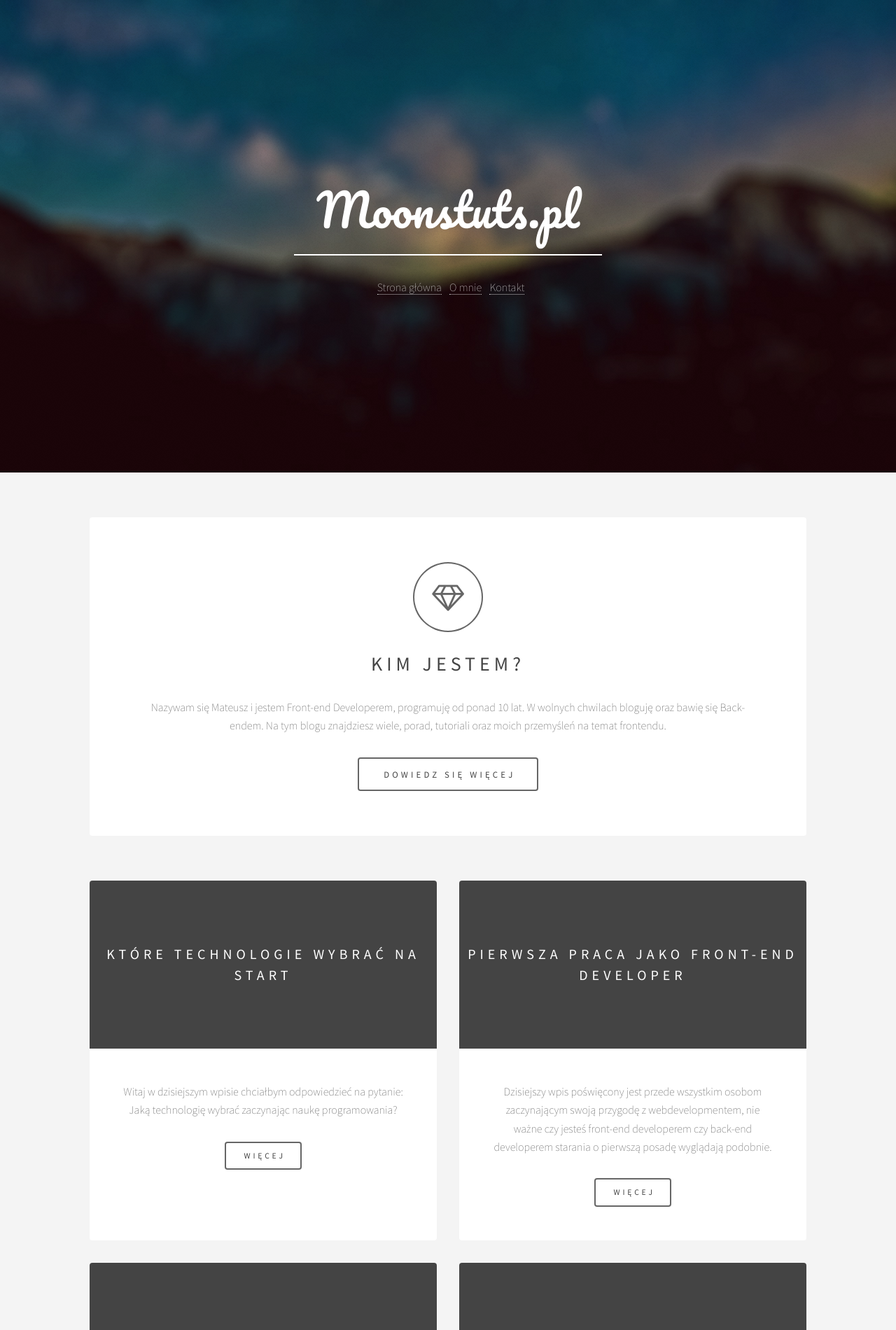
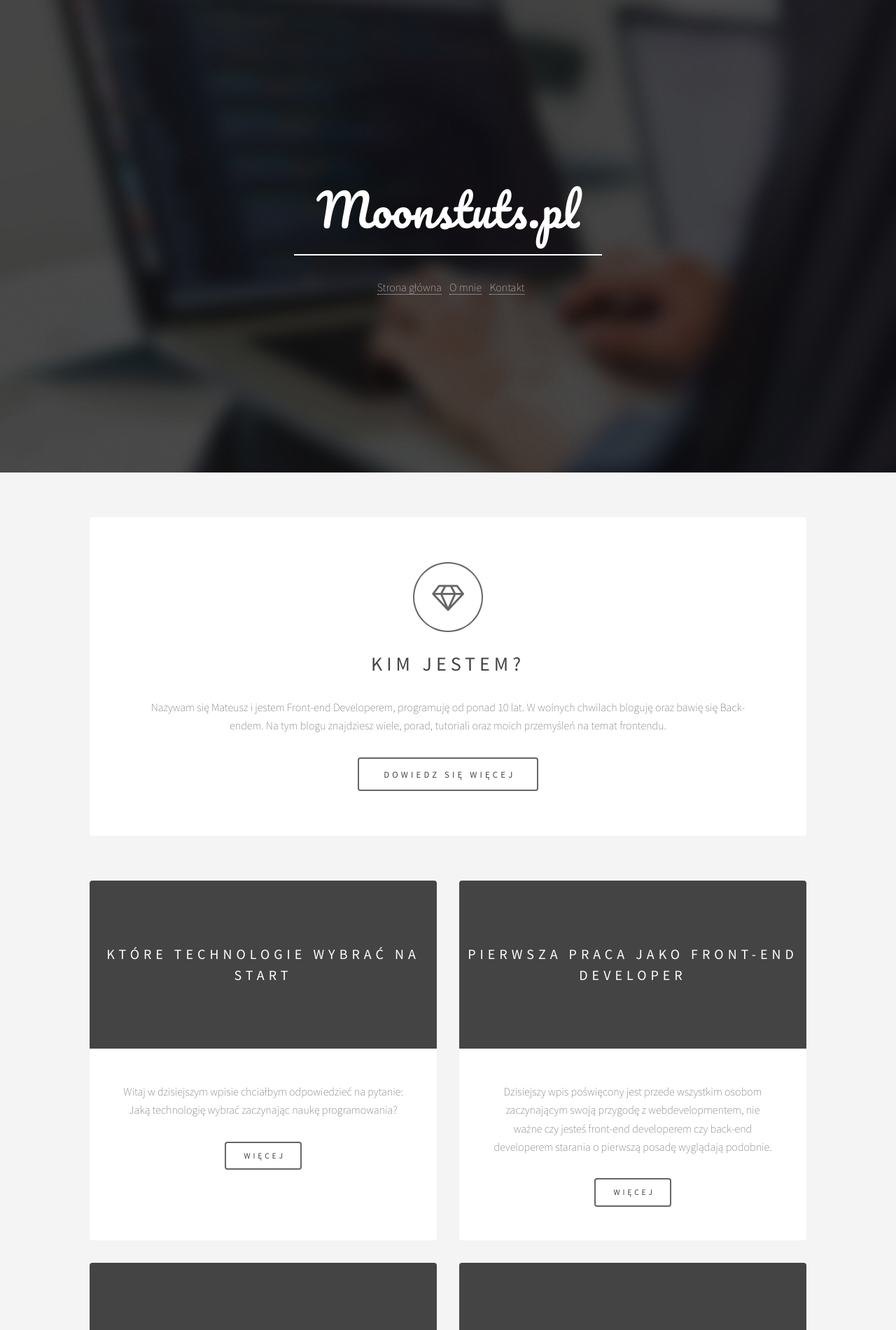
Before and after one commit to IamMattco/tutsmoon, a Jekyll site: the page built from index.html, in a window 1280 px wide. Shown: the top 1900 px of the page at 70% size. Built offline with Jekyll 4.4.1, drawn with Linux system fonts in a browser that asks for light colours; the list of posts is cut into pages by our own code.

```diff
--- a/Gemfile
+++ b/Gemfile
@@ -9,6 +9,7 @@ source "https://rubygems.org"
 # This will help ensure the proper Jekyll version is running.
 # Happy Jekylling!
 gem "jekyll", "~> 3.8.1"
+gem "jekyll-paginate"
 
 # This is the default theme for new Jekyll sites. You may change this to anything you like.
 gem "minima", "~> 2.0"
--- a/_config.yml
+++ b/_config.yml
@@ -21,12 +21,13 @@ baseurl: "" # the subpath of your site, e.g. /blog
 url: "https://iammattco.github.io" # the base hostname & protocol for your site, e.g. http://example.com
 twitter_username: jekyllrb
 github_username:  jekyll
-
+paginate: 6
 # Build settings
 markdown: kramdown
 theme: minima
 plugins:
   - jekyll-feed
+  - jekyll-paginate
 
 # Exclude from processing.
 # The following items will not be processed, by default. Create a custom list
--- a/_layouts/home.html
+++ b/_layouts/home.html
@@ -13,7 +13,7 @@ layout: default
   </section>
 
   <section class="main items">
-    {%- for post in site.posts -%}
+    {%- for post in paginator.posts -%}
       <article class="item">
         <header>
           <!-- <a href="{{ post.url | relative_url }}" style="background-image: url('{{ post.thumbnail }}');"></a> -->
@@ -26,3 +26,20 @@ layout: default
       </article>
     {%- endfor -%}
   </section>
+
+  <ul class="pagination">
+    <li class="left">
+      {% if paginator.previous_page %}
+        <a href="{{ paginator.previous_page_path }}" class="button">Poprzednia</a>
+      {% else %}
+        <a href="" class="button">Poprzednia</a>
+      {% endif %}
+    </li>
+    <li class="right">
+      {% if paginator.next_page %}
+        <a href="{{ paginator.next_page_path }}" class="button">Następna</a>
+      {% else %}
+        <a href="" class="button">Następna</a>
+      {% endif %}
+    </li>
+  </ul>
--- a/assets/css/main.css
+++ b/assets/css/main.css
@@ -1292,7 +1292,7 @@
 		-ms-flex-direction: column;
 		flex-direction: column;
 		padding: 8em 0 6em 0;
-		background-image: url("../../images/banner.jpg");
+		background-image: url("../../images/coding-bg.jpg");
 		background-size: cover;
 		background-position: center;
 		background-attachment: fixed;
@@ -1571,3 +1571,22 @@
 		.inner ul li {
 			display: inline;
 		}
+
+		.pagination {
+			width: 100%;
+			display: block;
+			margin: 0;
+			padding: 0;
+		}
+
+		.pagination li {
+			display: inline;
+		}
+
+		.pagination li.left {
+			float: left;
+		}
+
+		.pagination li.right {
+			float: right;
+		}
--- /dev/null
+++ b/index.html
@@ -0,0 +1,30 @@
+---
+layout: home
+title: My Blog
+---
+
+<!-- This loops through the paginated posts -->
+{% for post in paginator.posts %}
+  <h1><a href="{{ post.url }}">{{ post.title }}</a></h1>
+  <p class="author">
+    <span class="date">{{ post.date }}</span>
+  </p>
+  <div class="content">
+    {{ post.content }}
+  </div>
+{% endfor %}
+
+<!-- Pagination links -->
+<div class="pagination">
+  {% if paginator.previous_page %}
+    <a href="{{ paginator.previous_page_path }}" class="previous">Previous</a>
+  {% else %}
+    <span class="previous">Previous</span>
+  {% endif %}
+  <span class="page_number ">Page: {{ paginator.page }} of {{ paginator.total_pages }}</span>
+  {% if paginator.next_page %}
+    <a href="{{ paginator.next_page_path }}" class="next">Next</a>
+  {% else %}
+    <span class="next ">Next</span>
+  {% endif %}
+</div>
--- a/index.md
+++ /dev/null
@@ -1,6 +0,0 @@
----
-# Feel free to add content and custom Front Matter to this file.
-# To modify the layout, see https://jekyllrb.com/docs/themes/#overriding-theme-defaults
-
-layout: home
----
```
Also changed, not shown: _layouts/post.html (+24 -0 lines), Gemfile.lock, images/coding-bg.jpg (added).
